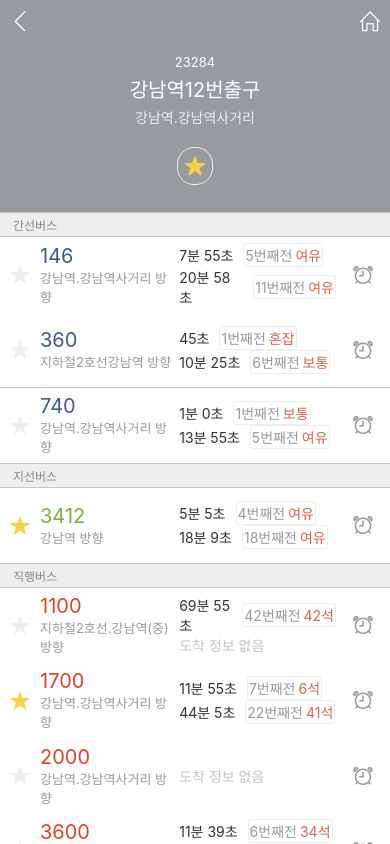
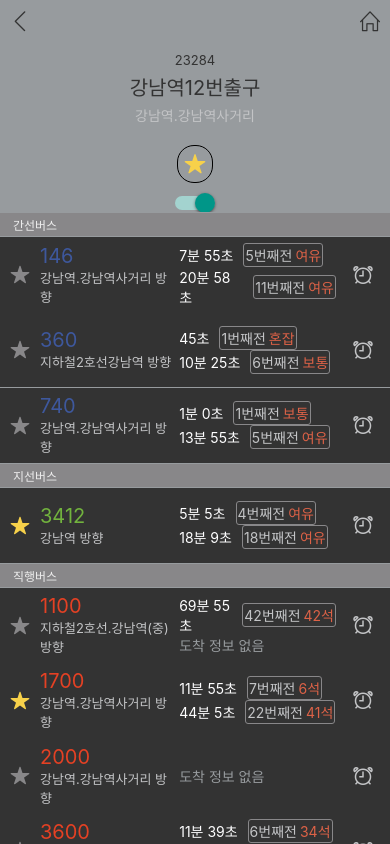
Before and after one commit to woalskdl/kakao-bus, a React Native app: screen / in a window 390 px wide. Built offline with nearby package versions, Linux system fonts and the light colour scheme.

Commit message:
다크모드 구현

```diff
--- a/App.js
+++ b/App.js
@@ -1,5 +1,5 @@
 import { StatusBar } from 'expo-status-bar';
-import { RefreshControl, SafeAreaView, SectionList, StyleSheet, Text, TouchableOpacity, View } from 'react-native';
+import { RefreshControl, SafeAreaView, SectionList, StyleSheet, Switch, Text, TouchableOpacity, View } from 'react-native';
 import BusInfo from './src/BusInfo';
 import { COLOR } from './src/color';
 import { busStop, getBusNumColorByType, getRemainedTimeText, getSeatStatusText, getSections } from './src/data';
@@ -8,6 +8,7 @@
 import { SimpleLineIcons } from '@expo/vector-icons';
 import Margin from './src/Margin';
 import BookmarkButton from './src/BookmarkButton';
+import { useTheme } from './src/use-theme';
 
 const busStopBookmarkSize = 22;
 const busStopBookmarkPadding = 6;
@@ -17,6 +18,12 @@
   const sections = getSections(busStop.buses);
   const [now, setNow] = useState(dayjs());
   const [refreshing, setRefreshing] = useState(false);
+
+  const {
+    isDark,
+    NEWCOLOR,
+    toggleIsDark
+  } = useTheme();
 
   const onPressBusStopBookmark = () => {
     // TODO
@@ -33,29 +40,38 @@
         {/* 정류소 번호, 이름, 방향 */}
         <Margin height={10}/>
 
-        <Text style={{ color: COLOR.WHITE, fontSize: 13 }}>{busStop.id}</Text>
+        <Text style={{ color: NEWCOLOR.WHITE_BLACK, fontSize: 13 }}>{busStop.id}</Text>
         <Margin height={4}/>
 
-        <Text style={{ color: COLOR.WHITE, fontSize: 20 }}>{busStop.name}</Text>
+        <Text style={{ color: NEWCOLOR.WHITE_BLACK, fontSize: 20 }}>{busStop.name}</Text>
         <Margin height={4}/>
 
-        <Text style={{ color: COLOR.GRAY_1, fontSize: 14 }}>{busStop.directionDescription}</Text>
+        <Text style={{ color: NEWCOLOR.GRAY_1_GRAY_2, fontSize: 14 }}>{busStop.directionDescription}</Text>
         <Margin height={20}/>
 
         {/* 북마크 */}
         <BookmarkButton
+          NEWCOLOR={NEWCOLOR}
           size={busStopBookmarkSize}
           isBookmarked={busStop.isBookmarked}
           onPress={onPressBusStopBookmark}
           style={{
             borderWidth: 0.3,
-            borderColor: COLOR.GRAY_1,
+            borderColor: COLOR.GRAY_1_GRAY_4,
             borderRadius: (busStopBookmarkSize + busStopBookmarkPadding * 2) / 2,
             padding: busStopBookmarkPadding
           }}
         />
 
-        <Margin height={25}/>
+        <Margin height={10}/>
+
+        <Switch
+          value={isDark}
+          onValueChange={(v) => {
+            toggleIsDark();
+          }}
+        />
+
       </View>
     )
   }
@@ -64,13 +80,13 @@
     <View style={{
       paddingLeft: 13,
       paddingVertical: 3,
-      backgroundColor: COLOR.GRAY_1 ,
+      backgroundColor: NEWCOLOR.GRAY_1_GRAY_4 ,
       borderTopWidth: 0.5,
       borderBottomWidth: 0.5,
-      borderTopColor: COLOR.GRAY_2,
-      borderBottomColor: COLOR.GRAY_2
+      borderTopColor: NEWCOLOR.GRAY_2_GRAY_3,
+      borderBottomColor: NEWCOLOR.GRAY_2_GRAY_3
     }}>
-      <Text style={{ color: COLOR.GRAY_4, fontSize: 12 }}>{title}</Text>
+      <Text style={{ color: NEWCOLOR.GRAY_4_GRAY_1, fontSize: 12 }}>{title}</Text>
     </View>
   );
 
@@ -112,6 +128,7 @@
 
     return (
       <BusInfo
+        NEWCOLOR={NEWCOLOR}
         isBookmarked={bus.isBookmarked}
         onPressBookmark={() => {}}
         num={bus.num}
@@ -123,7 +140,7 @@
   }
 
   const ItemSeparatorComponent = () => (
-    <View style={{ width: '100%', height: 0.3, backgroundColor: COLOR.GRAY_2}} />
+    <View style={{ width: '100%', height: 0.3, backgroundColor: NEWCOLOR.GRAY_2_GRAY_3}} />
   )
 
   const ListFooterComponent = () => {
@@ -156,15 +173,18 @@
   }, [])
 
   return (
-    <View style={styles.container}>
+    <View style={{
+        ...styles.container,
+        backgroundColor: NEWCOLOR.WHITE_BLACK
+      }}>
       {/* 뒤로가기, 홈 아이콘 */}
       <View style={{ backgroundColor: COLOR.GRAY_3, width: '100%' }}>
         <SafeAreaView style={{ flexDirection: 'row', justifyContent: 'space-between' }}>
           <TouchableOpacity style={{ padding: 10 }}>
-            <SimpleLineIcons name='arrow-left' size={20} color={COLOR.WHITE}/>
+            <SimpleLineIcons name='arrow-left' size={20} color={NEWCOLOR.WHITE_BLACK}/>
           </TouchableOpacity>
           <TouchableOpacity style={{ padding: 10 }}>
-            <SimpleLineIcons name='home' size={20} color={COLOR.WHITE}/>
+            <SimpleLineIcons name='home' size={20} color={NEWCOLOR.WHITE_BLACK}/>
           </TouchableOpacity>
         </SafeAreaView>
 
@@ -199,7 +219,6 @@
 const styles = StyleSheet.create({
   container: {
     flex: 1,
-    backgroundColor: '#fff',
     alignItems: 'center',
     justifyContent: 'center',
   },
--- a/src/AlarmButton.js
+++ b/src/AlarmButton.js
@@ -3,6 +3,7 @@
 import { COLOR } from './color';
 
 export default ({
+  NEWCOLOR,
   onPress,
   style
 }) => {
@@ -11,7 +12,7 @@
       <Ionicons
         name="alarm-outline"
         size={24}
-        color={COLOR.GRAY_3}
+        color={NEWCOLOR.GRAY_3_GRAY_2}
       />
     </TouchableOpacity>
   )
--- a/src/BookmarkButton.js
+++ b/src/BookmarkButton.js
@@ -14,6 +14,7 @@
 }
 
 export default ({
+  NEWCOLOR,
   size,
   isBookmarked : isBookmarkedProp,
   onPress,
@@ -29,7 +30,7 @@
       <Ionicons
         name="star"
         size={size}
-        color={isBookmarked ? COLOR.YELLOW : COLOR.GRAY_1}
+        color={isBookmarked ? COLOR.YELLOW : NEWCOLOR.GRAY_1_GRAY_4}
       />
     </TouchableOpacity>
   )
--- a/src/BusInfo.js
+++ b/src/BusInfo.js
@@ -1,10 +1,10 @@
 import { Text, View } from "react-native"
 import BookmarkButton from "./BookmarkButton";
-import { COLOR } from "./color";
 import AlarmButton from "./AlarmButton";
 import NextBusInfo from "./NextBusInfo";
 
 export default ({
+  NEWCOLOR,
   isBookmarked,
   onPressBookmark,
   num,
@@ -13,7 +13,7 @@
   processedNextBusInfos
 }) => {
   return (
-    <View style={{ flexDirection: 'row',  height: 75, backgroundColor: COLOR.WHITE }}>
+    <View style={{ flexDirection: 'row',  height: 75, backgroundColor: NEWCOLOR.WHITE_BLACK }}>
       <View style={{
         flex: 0.85,
         flexDirection: 'row',
@@ -21,6 +21,7 @@
       }}>
         {/* 북마크 */}
         <BookmarkButton
+          NEWCOLOR={NEWCOLOR}
           size={20}
           isBookmarked={isBookmarked}
           onPress={onPressBookmark}
@@ -30,7 +31,7 @@
         {/* 버스번호, 방향 */}
         <View style={{ flex:1 }}>
           <Text style={{ color: numColor, fontSize: 20 }}>{num}</Text>
-          <Text style={{ fontSize: 13, color: COLOR.GRAY_3, marginRight: 5 }}>{directionDescription} 방향</Text>
+          <Text style={{ fontSize: 13, color: NEWCOLOR.GRAY_3_GRAY_2, marginRight: 5 }}>{directionDescription} 방향</Text>
         </View>
       </View>
 
@@ -39,6 +40,7 @@
         <View style={{ flex: 1 }}>
           {processedNextBusInfos.map((info, idx) => (
             <NextBusInfo
+              NEWCOLOR={NEWCOLOR}
               key={`next-bus-info-${idx}`}
               hasInfo={info.hasInfo}
               remainedTimeText={info.remainedTimeText}
@@ -50,6 +52,7 @@
 
         {/* 알람아이콘 */}
         <AlarmButton
+          NEWCOLOR={NEWCOLOR}
           onPress={() => {}}
           style={{ paddingHorizontal: 15 }}
         />
--- a/src/NextBusInfo.js
+++ b/src/NextBusInfo.js
@@ -2,26 +2,27 @@
 import { COLOR } from "./color"
 
 export default ({
+  NEWCOLOR,
   hasInfo,          // remainedTimeText='도착 정보 없음' >> true
   remainedTimeText, // 8분 0초, 곧 도착, 도착 정보 없음
   numOfRemainedStops, // 1, 2, 15
   seatStatusText, // 1석, 여유, 보통 등
 }) => {
   if (!hasInfo)
-    return <Text style={{ color: COLOR.GRAY_2 }}>도착 정보 없음</Text>
+    return <Text style={{ color: NEWCOLOR.GRAY_2_GRAY_3 }}>도착 정보 없음</Text>
 
   return (
     <View style={{ flexDirection: 'row', alignItems: 'center' }}>
-      <Text style={{ color:COLOR.BLACK, marginRight:10 }}>{remainedTimeText}</Text>
+      <Text style={{ color:NEWCOLOR.BLACK_WHITE, marginRight:10 }}>{remainedTimeText}</Text>
       <View style={{
         flexDirection: 'row',
         alignItems: 'center',
         borderWidth: 0.5,
-        borderColor: COLOR.GRAY_1,
+        borderColor: NEWCOLOR.GRAY_1_GRAY_4,
         borderRadius: 3,
         padding: 1
       }}>
-        <Text style={{ color: COLOR.GRAY_3, marginRight:3 }}>{numOfRemainedStops}번째전</Text>
+        <Text style={{ color: NEWCOLOR.GRAY_3_GRAY_2, marginRight:3 }}>{numOfRemainedStops}번째전</Text>
         <Text style={{ color: COLOR.CORAL }}>{seatStatusText}</Text>
       </View>
     </View>
--- /dev/null
+++ b/src/use-theme.js
@@ -0,0 +1,14 @@
+import { useState } from "react"
+import { DARK_COLOR, LIGHT_COLOR } from "./color";
+
+export const useTheme = () => {
+  const [isDark, setIsDark] = useState(true);
+
+  const toggleIsDark = () => setIsDark(!isDark);
+
+  return {
+    isDark,
+    NEWCOLOR: isDark ? DARK_COLOR : LIGHT_COLOR,
+    toggleIsDark,
+  }
+}
```
